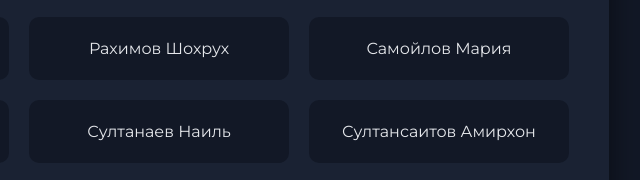
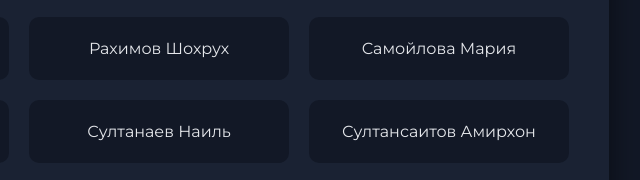
Before and after one commit to AkiPositiv/tests, a plain HTML site: page index.html in a window 1280 px wide. Shown: the part 610-790 px from the top of the page, 481-1121 px from the left. Drawn offline with Linux system fonts and the light colour scheme.

Commit message:
Update index.html

```diff
--- a/index.html
+++ b/index.html
@@ -543,7 +543,7 @@
         },
         {
             id: 21,
-            name: 'Самойлов Мария',
+            name: 'Самойлова Мария',
             password: '05.06.2008',
             personalQuestions: [
                 { question: 'Какое у Маши хобби?', options: ['Спорт', 'Видеоигры', 'Музыка', 'Прогулки'], correctAnswer: 'Любой ответ' },
```
